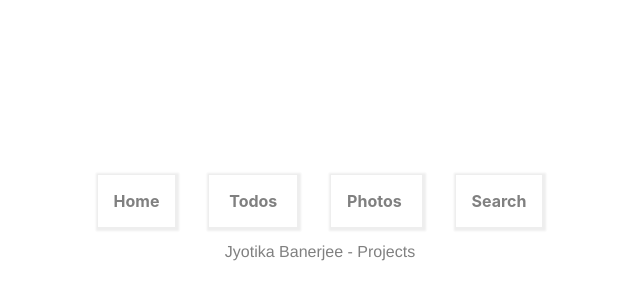
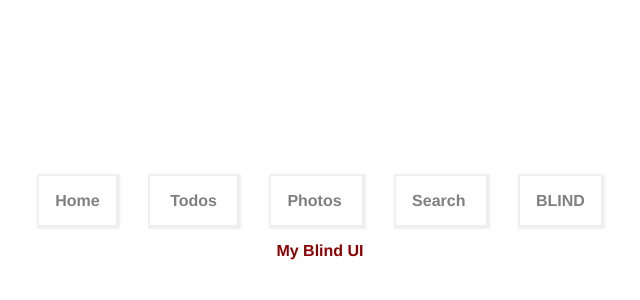
Before and after one commit to jyotikabanerjee/react-todos, a React (Create React App) app: page /react-myblind in a window 1280 px wide. Shown: the part 206-506 px from the top of the page, without its empty margins (320-960 px from the left). Built offline with nearby package versions, Linux system fonts and the light colour scheme.

Commit message:
My Blind App

```diff
--- a/src/App.js
+++ b/src/App.js
@@ -2,6 +2,7 @@ import './App.css';
 import TodoMain from "./pages/todos/todo-main";
 import SelectedPhoto from "./pages/photos/selected-photo"
 import MediaSearch from "./pages/search/media-search"
+import MyBlind from "./pages/myblind/my-blind"
 import Home from "./pages/home/home"
 import Photos from "./pages/photos/photos"
 import { BrowserRouter as Router, Switch, Route, Link } from 'react-router-dom';
@@ -41,6 +42,9 @@ function App() {
               <li>
                   <Link to="/react-search"> Search </Link>
               </li>
+              <li>
+                  <Link to="/react-myblind">BLIND</Link>
+              </li>
           </ul>
           <Switch>
               <Route path="/react-todos">
@@ -55,6 +59,9 @@ function App() {
               <Route path="/react-search">
                 <MediaSearch/>
               </Route>
+              <Route path="/react-myblind">
+                  <MyBlind/>
+              </Route>
               <Route path="/">
                   <Home/>
               </Route>
--- /dev/null
+++ b/src/pages/myblind/blind.module.scss
@@ -0,0 +1,5 @@
+div {
+  font-family: "Helvetica Neue";
+  font-weight: bold;
+  color: darkred;
+}
--- /dev/null
+++ b/src/pages/myblind/my-blind.js
@@ -0,0 +1,15 @@
+import React from 'react';
+import PropTypes from 'prop-types';
+import * as classes from './blind.module.scss'
+
+const MyBlind = (props) => {
+    return (
+        <div> My Blind UI< /div>
+)
+    ;
+};
+
+MyBlind.propTypes = {};
+MyBlind.defaultProps = {};
+
+export default MyBlind;
```
